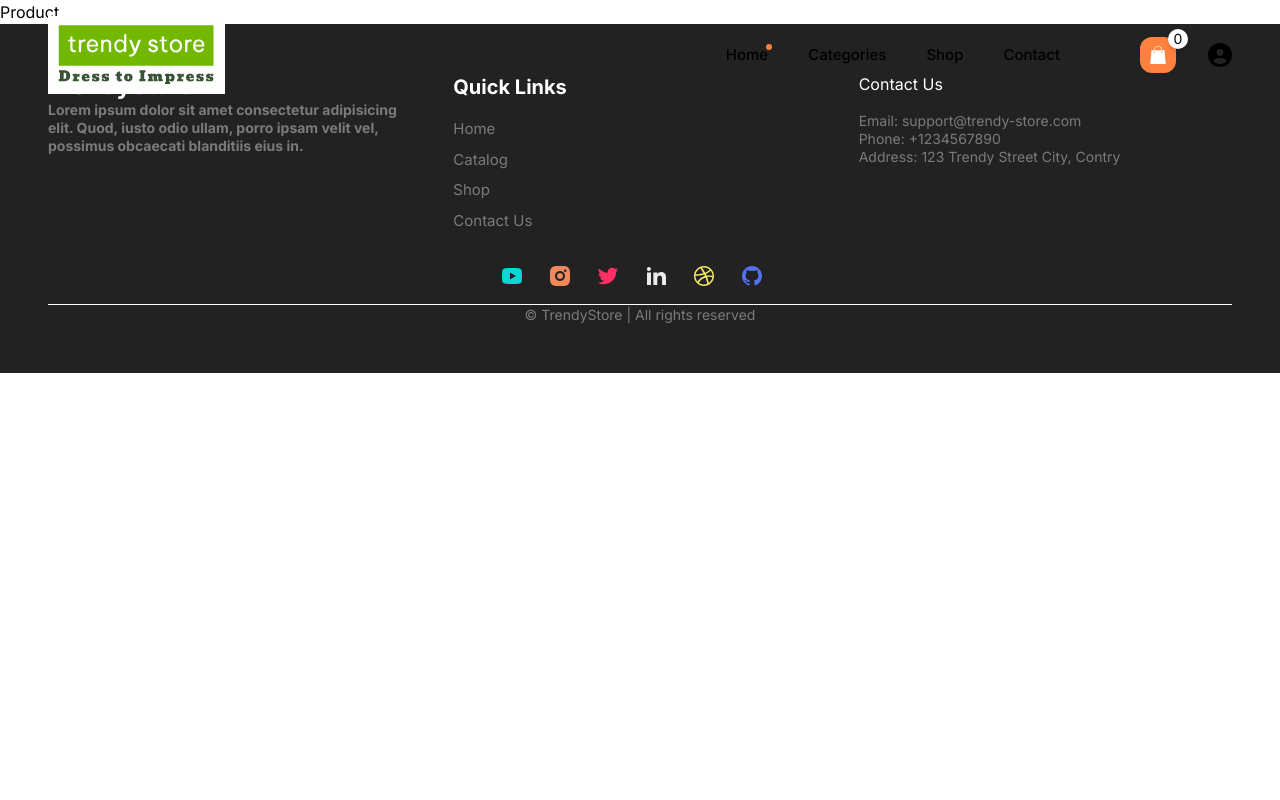
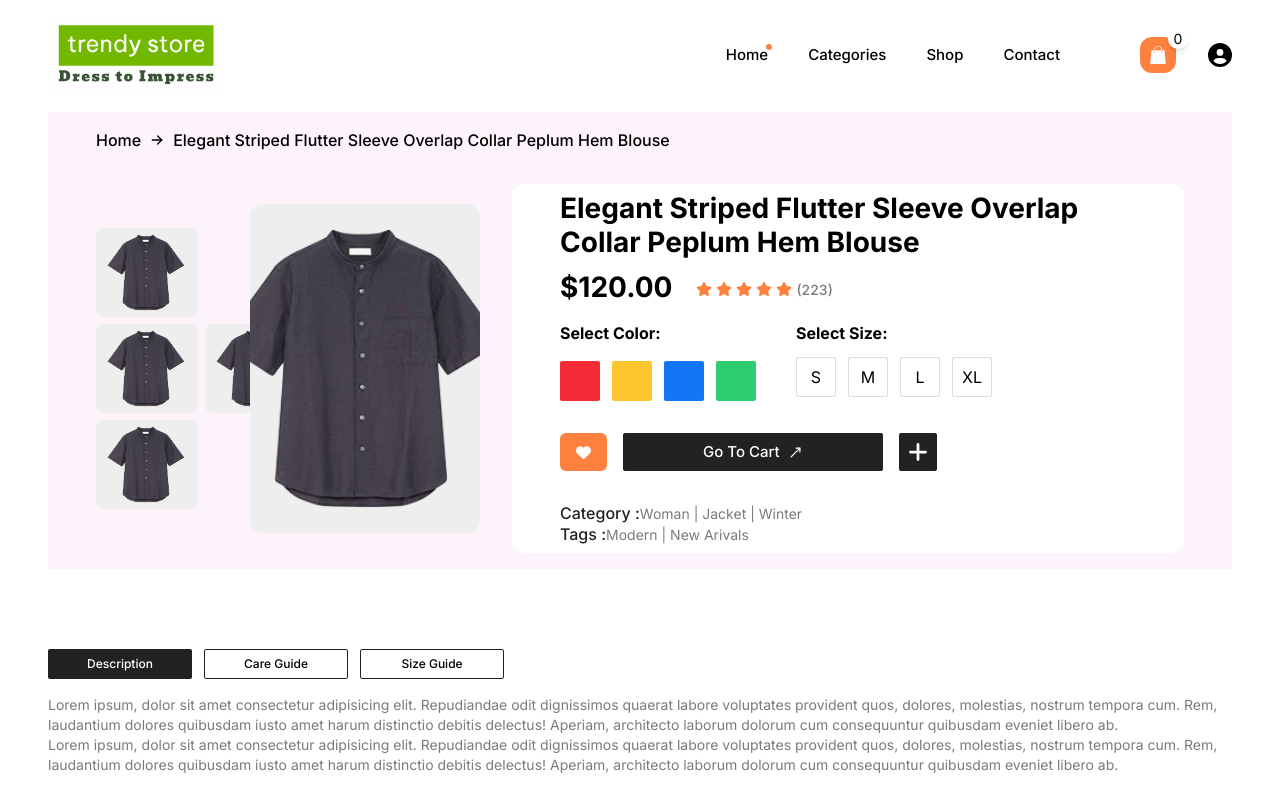
Before and after one commit to sttallev99/trendy-shop, a React (Vite) app: page /product/1 in a window 1280 px wide. Shown: the top 800 px of the page. Built offline with nearby package versions, Linux system fonts and the light colour scheme; a web font is replaced by a local one.

Commit message:
Create and customize product page and components

```diff
--- a/src/components/Item.jsx
+++ b/src/components/Item.jsx
@@ -7,7 +7,7 @@ const Item = ({product}) => {
   const {cartItems, addToCart, removeFromCart} = useContext(ShopContext)
   return (
     <div>
-      <Link to={''} className='relative top-32 group bg-white flexCenter m-4 rounded-2xl ring-1 ring-slate-200/20 hover:shadow-sm'>
+      <Link to={`/product/${product._id}`} className='relative top-32 group bg-white flexCenter m-4 rounded-2xl ring-1 ring-slate-200/20 hover:shadow-sm'>
         <img src={product.image} alt="productImg" height={122} width={122} className='object-cover h-38'/>
       </Link>
       <div className='p-3 pt-28 bg-primary rounded-xl'>
--- /dev/null
+++ b/src/components/ProductDescription.jsx
@@ -0,0 +1,23 @@
+import React from 'react'
+
+export const ProductDescription = () => {
+  return (
+    <div className='max-padd-description mt-20'>
+        <div className='flex gap-3 mb-4'>
+            <button className='btn-dark rounded-sm !text-xs !py-[6px] w-36'>Description</button>
+            <button className='btn-outline rounded-sm !text-xs !py-[6px] w-36'>Care Guide</button>
+            <button className='btn-outline rounded-sm !text-xs !py-[6px] w-36'>Size Guide</button>
+        </div>
+        <div className='flex flex-col pb-16'>
+            <p className='text-sm'>Lorem ipsum, dolor sit amet consectetur adipisicing elit. Repudiandae odit dignissimos
+            quaerat labore voluptates provident quos, dolores, molestias, nostrum tempora cum. Rem,
+            laudantium dolores quibusdam iusto amet harum distinctio debitis delectus! Aperiam, architecto
+            laborum dolorum cum consequuntur quibusdam eveniet libero ab.</p>
+            <p className='text-sm'>Lorem ipsum, dolor sit amet consectetur adipisicing elit. Repudiandae odit dignissimos
+            quaerat labore voluptates provident quos, dolores, molestias, nostrum tempora cum. Rem,
+            laudantium dolores quibusdam iusto amet harum distinctio debitis delectus! Aperiam, architecto
+            laborum dolorum cum consequuntur quibusdam eveniet libero ab.</p>
+        </div>
+    </div>
+  )
+}
--- /dev/null
+++ b/src/components/ProductHd.jsx
@@ -0,0 +1,8 @@
+import React from 'react'
+import {TbArrowRight} from 'react-icons/tb'
+
+export const ProductHd = ({product}) => {
+  return (
+    <div className='max-padd-container flex items-center flex-wrap gap-x-2 medium-16 py-4 capitalize bg-primary'>Home <TbArrowRight /> {product.name}</div>
+  )
+}
--- /dev/null
+++ b/src/components/ProductMd.jsx
@@ -0,0 +1,121 @@
+import React, { useContext } from 'react'
+import {FaStar, FaHeart, FaMinus, FaPlus} from 'react-icons/fa6'
+import {LuMoveUpRight} from 'react-icons/lu'
+import { ShopContext } from '../context/ShopContext';
+import { useNavigate } from 'react-router-dom';
+
+export const ProductMd = (props) => {
+    const { product } = props;
+    const { addToCart, removeFromCart, cartItems } = useContext(ShopContext)
+    const navigate = useNavigate()
+  return (
+    <section className='max-padd-container flex flex-col gap-8 xl:flex-row bg-primary py-4'>
+        {/*left side*/}
+        <div className='flex gap-x-2 xl:flex-1 py-5'>
+            <div className='flexCenter flex-col gap-[7px] flex-wrap'>
+                <img
+                    src={product.image}
+                    alt="productImg"
+                    className='max-h-[89px] rounded-lg bg-gray-10 object-cover'
+                />
+                <img
+                    src={product.image}
+                    alt="productImg"
+                    className='max-h-[89px] rounded-lg bg-gray-10 object-cover'
+                />
+                <img
+                    src={product.image}
+                    alt="productImg"
+                    className='max-h-[89px] rounded-lg bg-gray-10 object-cover'
+                />
+                <img
+                    src={product.image}
+                    alt="productImg"
+                    className='max-h-[89px] rounded-lg bg-gray-10 object-cover'
+                />
+            </div>
+            <div className='max-h-[377px] w-auto flex'>
+                <img
+                    src={product.image}
+                    alt="bigImg"
+                    className='rounded-xl bg-gray-10 object-cover'
+                />
+            </div>
+        </div>
+        {/*right side*/}
+        <div className=' max-padd-container flex-col flex xl:flex-[1.5] bg-white py-2 rounded-xl '>
+            <h4 className='bold-28'>{product.name}</h4>
+            <div className='flex items-baseline gap-x-6 bold-24 sm:bold-28 mt-3'>
+                <div>${product.price}.00</div>
+                <div className='flex items-start gap-x-1 medium-16 text-secondary'>
+                    <FaStar />
+                    <FaStar />
+                    <FaStar />
+                    <FaStar />
+                    <FaStar />
+                    <p>(223)</p>
+                </div>
+            </div>
+            {/*product colors, icon buttons*/}
+            <div className='flex flex-col sm:flex-row gap-x-10 gap-y-3 my-4'>
+                <div>
+                    <h4 className='bold-16'>Select Color:</h4>
+                    <div className="flex gap-3 my-4">
+                        <div className='h-10 w-10 flexCenter cursor-pointer rounded-sm bg-secondaryRed'></div>
+                        <div className='h-10 w-10 flexCenter cursor-pointer rounded-sm bg-secondaryYellow'></div>
+                        <div className='h-10 w-10 flexCenter cursor-pointer rounded-sm bg-secondaryBlue'></div>
+                        <div className='h-10 w-10 flexCenter cursor-pointer rounded-sm bg-secondaryGreen'></div>
+                    </div>
+                </div>
+                <div>
+                    <h4 className='bold-16'>Select Size:</h4>
+                    <div className='flex gap-3 my-3'>
+                        <div className='border-[1.5px] border-slate-900/15 h-10 w-10 flexCenter cursor-pointer rounded-sm'>S</div>
+                        <div className='border-[1.5px] border-slate-900/15 h-10 w-10 flexCenter cursor-pointer rounded-sm'>M</div>
+                        <div className='border-[1.5px] border-slate-900/15 h-10 w-10 flexCenter cursor-pointer rounded-sm'>L</div>
+                        <div className='border-[1.5px] border-slate-900/15 h-10 w-10 flexCenter cursor-pointer rounded-sm'>XL</div>
+                    </div>
+                </div>
+            </div>
+            <div className='flex gap-4 mb-8 max-w-[555px] flex-wrap'>
+            <button className='btn-secondary rounded-md !px-4'>
+                <FaHeart />
+            </button>
+            <button
+                onClick={() => navigate("/cart")}
+                className='btn-dark rounded-sm sm:!px-20 !py-2 flexCenter gap-x-2'
+            >
+                Go To Cart
+                <LuMoveUpRight />
+            </button>
+            {!cartItems[product._id] ? (
+                <FaPlus
+                    onClick={() => addToCart(product._id)}
+                    className='bg-tertiary text-white rounded-sm h-[38px] w-[38px] p-2 cursor-pointer'
+                />
+            ) : (
+                <div className='bg-tertiary text-white rounded-sm flexCenter gap-2'>
+                    <FaMinus
+                        onClick={() => removeFromCart(product._id)}
+                        className='h-8 w-8 p-2 cursor-pointer'
+                    />
+                    <p className='text-white pr-2 w-3'>{cartItems[product._id]}</p>
+                    <FaPlus
+                        onClick={() => addToCart(product._id)}
+                        className='rounded-sm bg-secondary h-8 w-8 p-1 mr-1 cursor-pointer'
+                    />
+                </div>
+            )}
+        </div>
+        <p>
+            <span className='medium-16 text-tertiary'>Category :</span>
+            Woman | Jacket | Winter
+        </p>
+        <p>
+            <span className='medium-16 text-tertiary'>Tags :</span>
+            Modern | New Arivals
+        </p>
+        </div>
+    </section>
+  );
+}
--- a/src/pages/Product.jsx
+++ b/src/pages/Product.jsx
@@ -1,10 +1,25 @@
-import React from 'react'
+import React, { useContext } from 'react'
+import { ShopContext } from '../context/ShopContext'
+import { useParams } from 'react-router-dom'
+import { ProductHd } from '../components/ProductHd'
+import { ProductMd } from '../components/ProductMd'
+import { ProductDescription } from '../components/ProductDescription'
 
 const Product = () => {
+  const { all_products } = useContext(ShopContext)
+  const {productId} = useParams()
+  const product = all_products.find((e) => e._id === productId)
+  if(!product) {
+    return <div className='h1 pt-28'>Product not Found</div>
+  }
   return (
-    <div>
-      Product
-    </div>
+    <section className='max-padd-container py-28'>
+      <div>
+        <ProductHd product={product}/>
+        <ProductMd product={product}/>
+        <ProductDescription />
+      </div>
+    </section>
   )
 }
 
```
